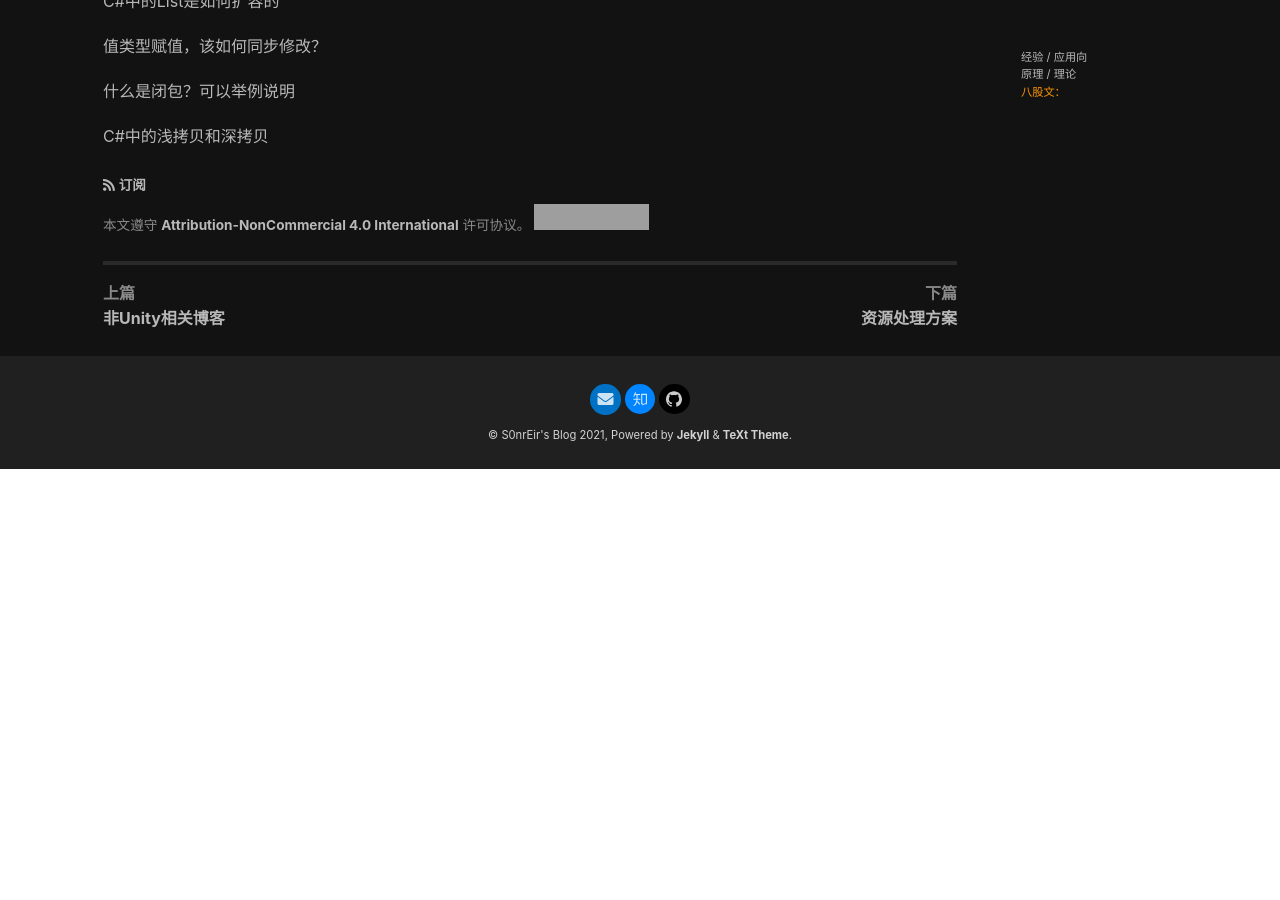
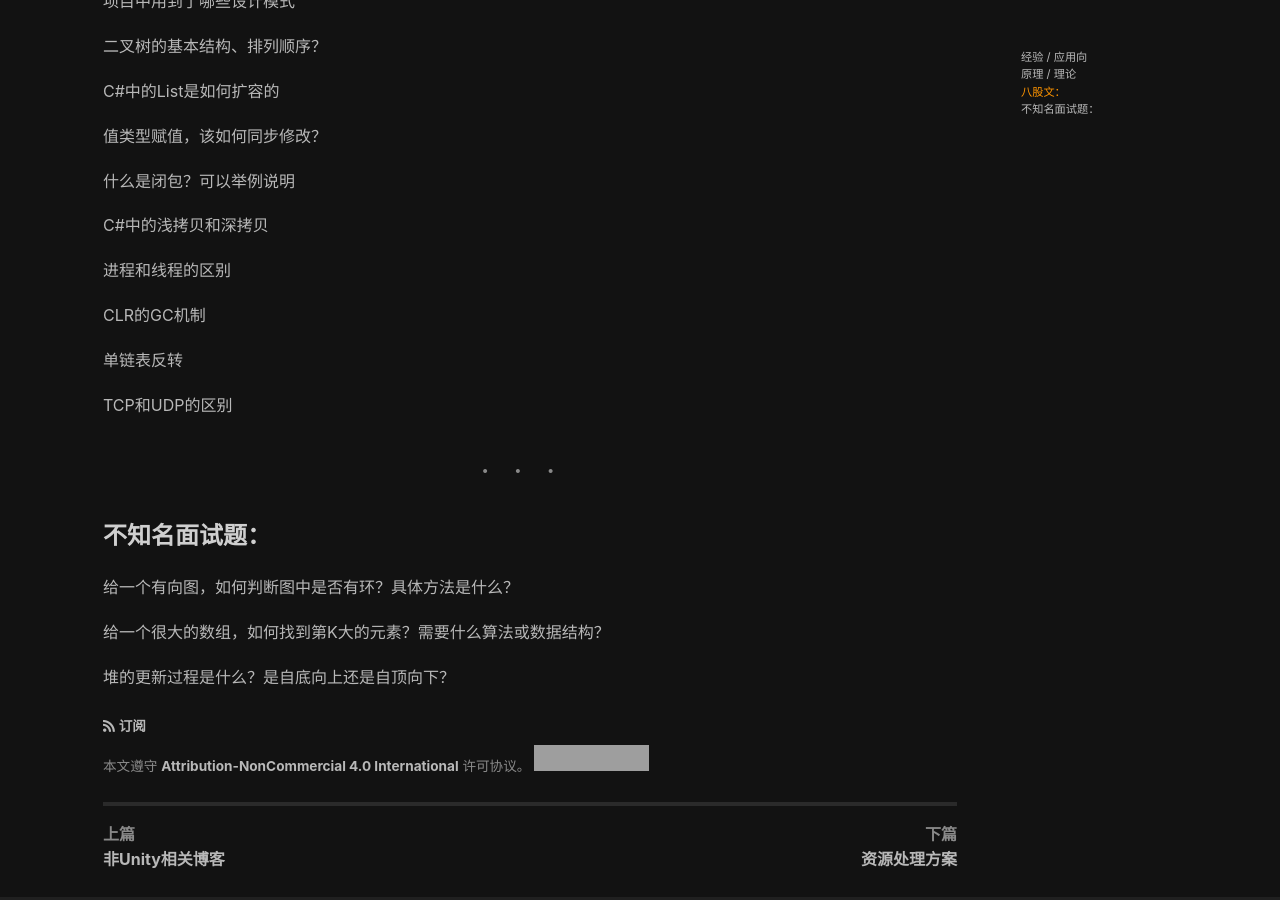
Before and after one commit to S0nrEir/S0nrEir.github.io, a Jekyll site: the page built from _posts/2024-04-16-八股文和一些面试题.md, in a window 1280 px wide and 900 px high, scrolled down 2277 px. Built offline with Jekyll 4.4.1, drawn with Linux system fonts in a browser that asks for light colours; nearby versions of some CDN libraries; before the commit the page ends 2746 px from its top, so only the background shows below that; some of the changed text lies outside the part shown; grey boxes are pictures that could not be loaded.

```diff
--- a/_posts/2024-04-16-八股文和一些面试题.md
+++ b/_posts/2024-04-16-八股文和一些面试题.md
@@ -35,6 +35,8 @@ AssetBundle的组成结构
 
 一个点到直线的距离怎么求
 
+如果我在监听的回调里把自己移除了就会发生异常，这时候应该怎么处理规避
+
 ---
 
 ### 原理 / 理论
@@ -48,6 +50,8 @@ LZ4压缩算法的实现
 点乘/叉乘/3D数学
 
 三角形遍历和设置通过插值生成片元有几种方式
+
+AssetBundle的组成
 
 ---
 
@@ -94,3 +98,21 @@ C#中的List是如何扩容的
 什么是闭包？可以举例说明
 
 C#中的浅拷贝和深拷贝
+
+进程和线程的区别
+
+CLR的GC机制
+
+单链表反转
+
+TCP和UDP的区别
+
+---
+
+### 不知名面试题：
+
+给一个有向图，如何判断图中是否有环？具体方法是什么？
+
+给一个很大的数组，如何找到第K大的元素？需要什么算法或数据结构？
+
+堆的更新过程是什么？是自底向上还是自顶向下？
```
Also changed, not shown: _posts/2024-04-02-干货博客收集.md (+1 -0 lines).
